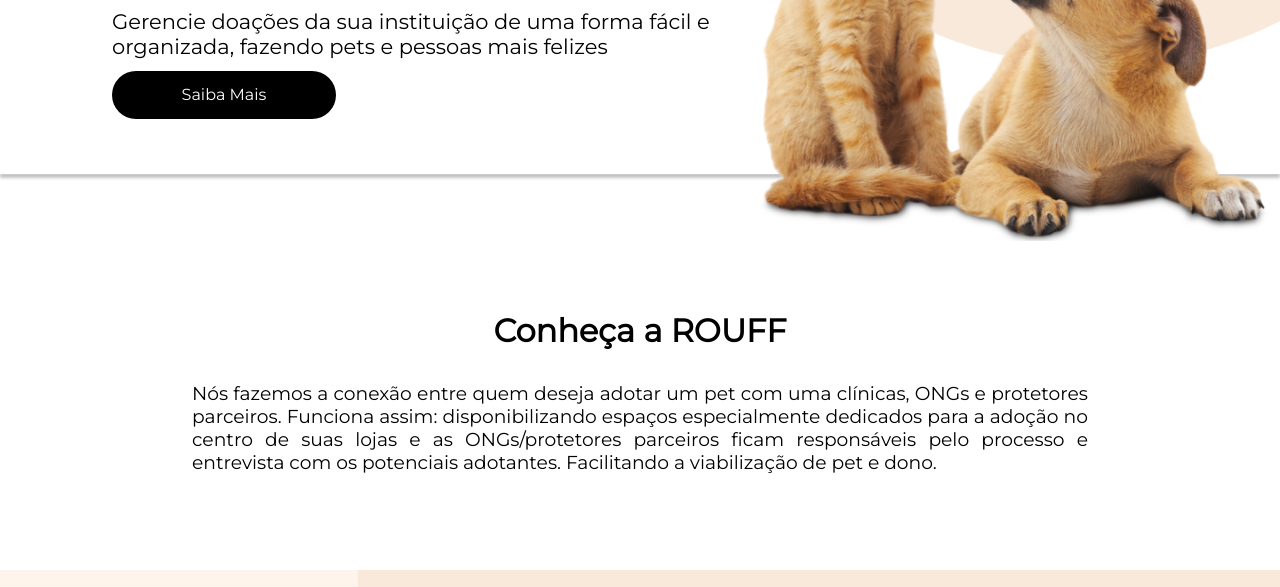
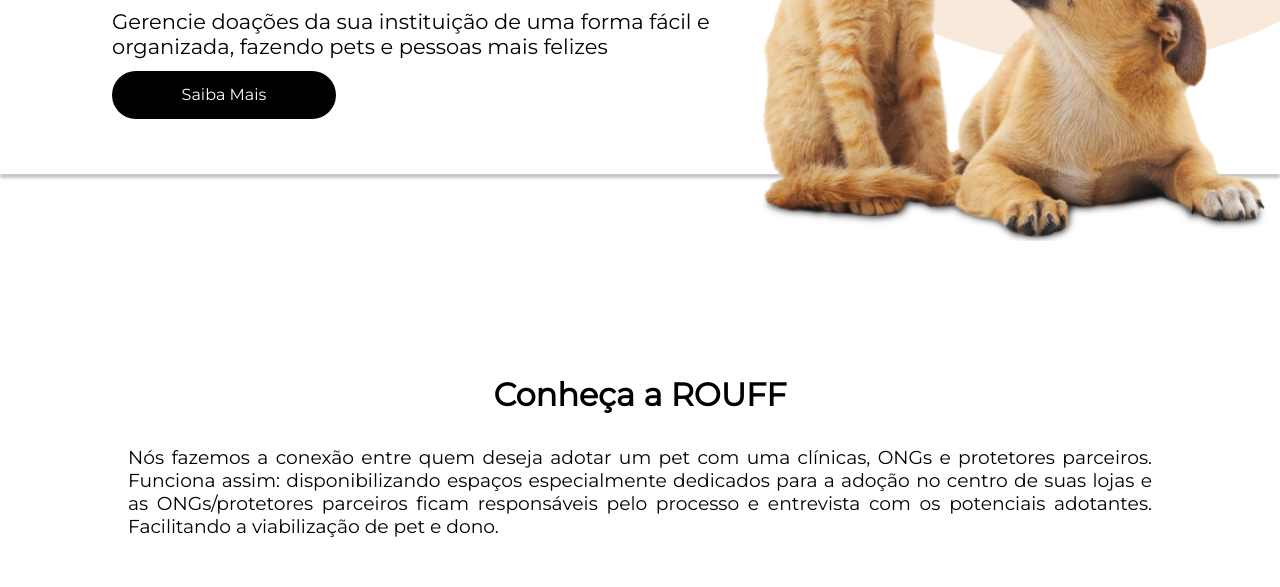
Before and after one commit to GabrielaGonzaga/Rouff-Index, a plain HTML site: page rouff/index.html in a window 1280 px wide. Shown: the part 365-952 px from the top of the page. Drawn offline with Linux system fonts and the light colour scheme.

```diff
--- a/rouff/style.css
+++ b/rouff/style.css
@@ -59,7 +59,7 @@
 
 .main-banner{
   width: 100%;
-  height: 37rem;
+  height: 42rem;
   background-image: url('./assets/banner.png') ;
   background-repeat: no-repeat;
   background-size: 100%;
@@ -113,7 +113,8 @@
   justify-content: center;
   align-items: center;
   flex-direction: column;
-  margin-bottom: 6rem;
+  margin-top: -1rem;
+  margin-bottom: 8rem;
 }
 
 .nav-about img{
@@ -124,7 +125,7 @@
 .nav-about h3{
   margin-top: 2rem;
   text-align: justify;
-  width: 70%;
+  width: 80%;
   font-weight: 400;
 }
 
```
